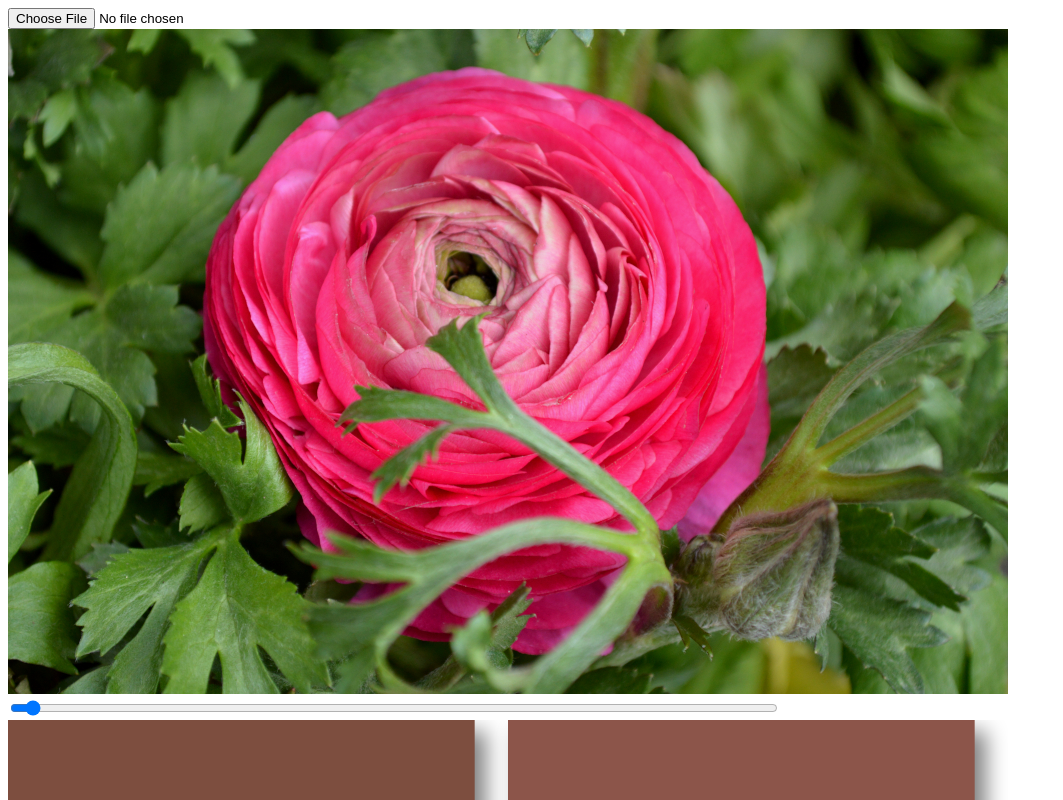
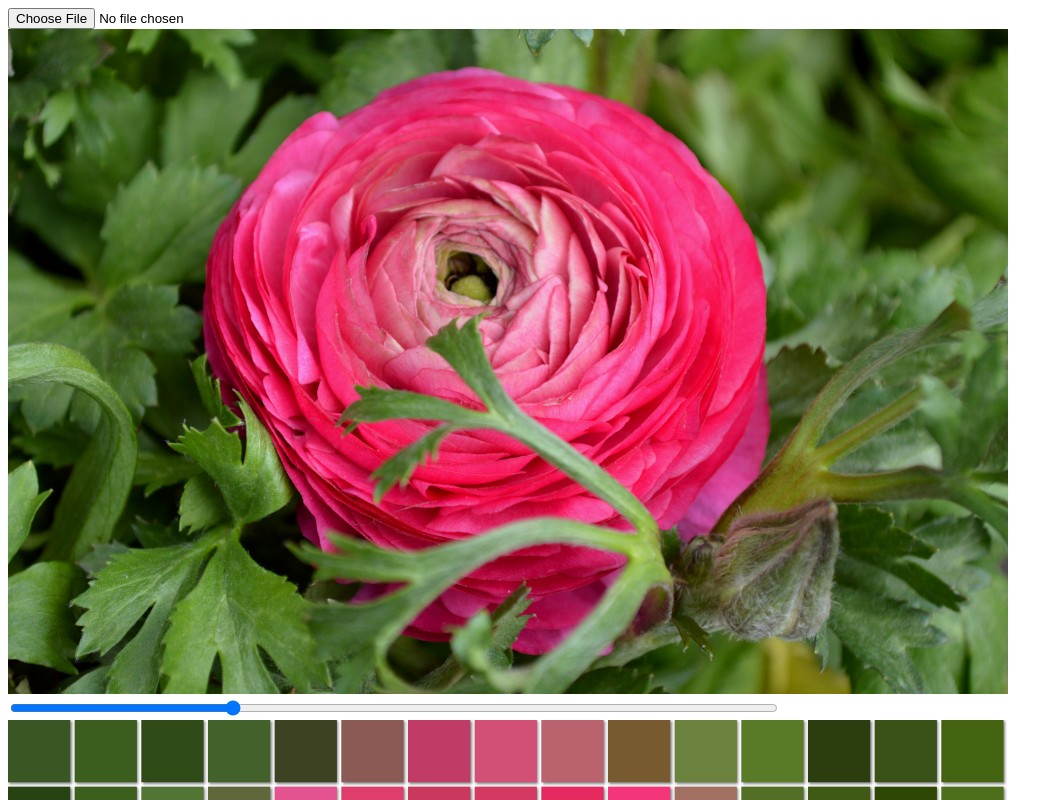
Before and after one commit to Zachary3352/Zachary3352.github.io, a plain HTML site: page stickynotes/index.html in a window 1280 px wide. Shown: the top 800 px of the page, without its empty margins (0-1063 px from the left). Drawn offline with Linux system fonts and the light colour scheme.

Commit message:
Update index.html

```diff
--- a/stickynotes/index.html
+++ b/stickynotes/index.html
@@ -11,7 +11,7 @@
     <br />
     <canvas id="canvas" width="300" height="300"></canvas>
     <br />
-    <input type="range" min="1" max="50" value="2" class="slider" id="notesWidthSet" style = "width: 60vw;" oninput="createColorGrid(imageCanvas, stickyNoteCanvas, slider);"> <!-- Using onchange instead of oninput so we don't calculate this every time the slider drags past a number -->
+    <input type="range" min="1" max="50" value="15" class="slider" id="notesWidthSet" style = "width: 60vw;" oninput="createColorGrid(imageCanvas, stickyNoteCanvas, slider);"> <!-- Using onchange instead of oninput so we don't calculate this every time the slider drags past a number -->
     <br />
     <canvas id="canvas2" width="300" height="300"></canvas>
 
```
